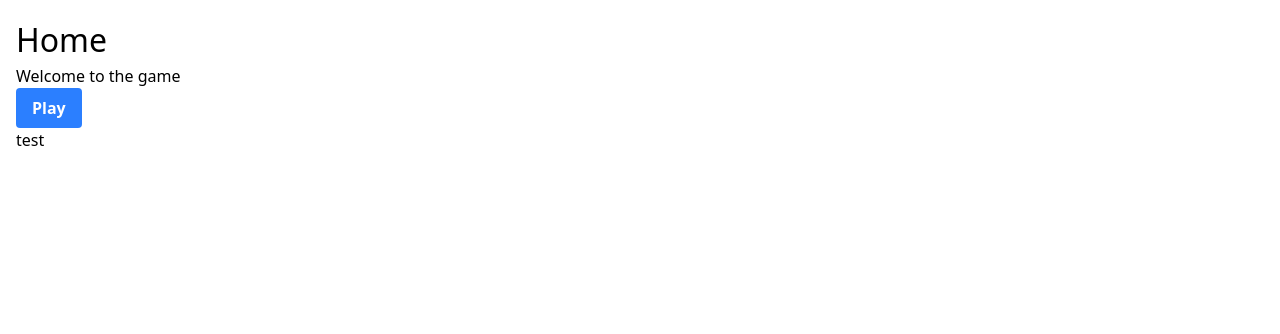
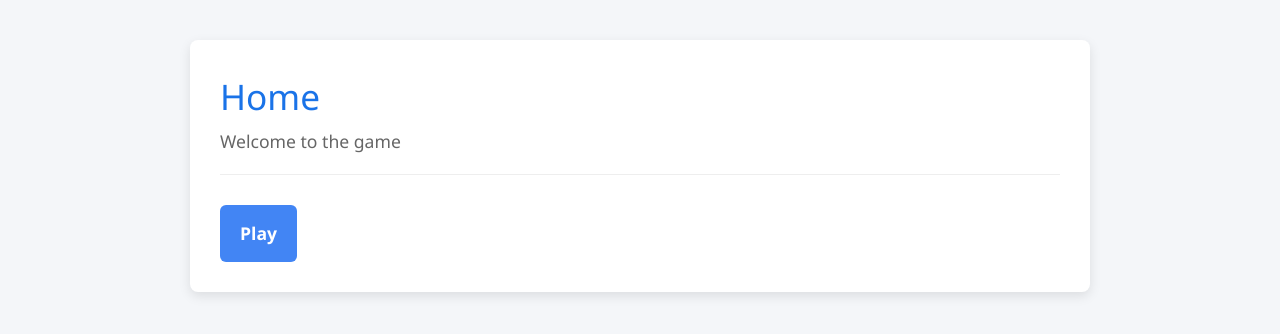
Before and after one commit to monkeymagix123/text-adventure-thing, a SvelteKit app: page / in a window 1280 px wide. Shown: the top 334 px of the page. Built offline with nearby package versions, Linux system fonts and the light colour scheme.

Commit message:
added ai styling

```diff
--- a/src/components/Button.svelte
+++ b/src/components/Button.svelte
@@ -5,3 +5,25 @@
 <script lang="ts">
     const prop = $props();
 </script>
+
+<style>
+    /* 🔘 Action Button Styling (Assuming Button.svelte handles some of this) */
+    /* This style applies to the custom Button component */
+    button {
+        padding: 15px 20px;
+        font-size: 1.1em;
+        font-weight: 600;
+        border: none;
+        border-radius: 6px;
+        cursor: pointer;
+        transition: background-color 0.2s, transform 0.1s;
+        background-color: #4285f4; /* Google Blue */
+        color: white;
+    }
+
+    button:hover {
+        background-color: #3367d6; /* Darker blue on hover */
+        transform: translateY(-2px);
+        box-shadow: 0 2px 4px rgba(0, 0, 0, 0.15);
+    }
+</style>
--- a/src/components/Game.svelte
+++ b/src/components/Game.svelte
@@ -1,37 +1,112 @@
-<script>
-	import { getState } from "$lib/pos.svelte";
-	import Button from "../components/Button.svelte";
+<script lang="ts">
+    import { getState } from "$lib/pos.svelte";
+	import { type Action } from "$lib/state";
+    import Button from "../components/Button.svelte"; // Assuming this is a custom button component
 
+    // Use $state for reactive state management in modern Svelte
     const state = $derived(getState());
+
+    // Function to handle option click for cleaner template
+    const handleOptionClick = (option: Action) => {
+        console.log(option);
+        state.doOption(option);
+    };
 </script>
 
 <main>
-    <h1> {state.title} </h1>
+    <section class="content-header">
+        <h1 class="title"> {state.title} </h1>
+        <p class="description"> {state.description} </p>
+    </section>
 
-    <p> {state.description} </p>
+    <hr class="separator" />
 
-    {#each state.options as option}
-        <Button onclick={ () => { console.log(option); state.doOption(option); } }> {option.action} </Button>
-    {/each}
+    <section class="actions-container">
+        {#each state.options as option}
+            <Button
+                class="action-button"
+                onclick={ () => handleOptionClick(option) }
+            >
+                {option.action}
+            </Button>
+        {/each}
 
-    <button> test </button>
-
-    <!-- <style>
-        h1 {
-            color: #ff3e00;
-            text-transform: uppercase;
-            font-size: 4em;
-            font-weight: 100;
-        }
-    </style> -->
+        <!-- <button class="utility-button"> Test Functionality </button> -->
+    </section>
 </main>
 
 <style>
-    :global(h1) {
-        /* color: #ff3e00; */
-        /* text-transform: uppercase; */
-        /* font-size: 4em; */
-        font-size: 2em;
-        font-weight: 100;
+    /* 🎨 Global Styling for better base */
+    :global(body) {
+        font-family: 'Segoe UI', Roboto, Helvetica, Arial, sans-serif;
+        background-color: #f4f6f9; /* Light, neutral background */
+        color: #333;
+        margin: 0;
+        padding: 0;
+        min-height: 100vh;
+    }
+
+    /* 🏠 Main Layout */
+    main {
+        max-width: 900px; /* Constrain width for readability on large screens */
+        margin: 40px auto; /* Center the content */
+        padding: 30px;
+        background-color: #fff;
+        border-radius: 8px; /* Soft rounded corners */
+        box-shadow: 0 4px 12px rgba(0, 0, 0, 0.1); /* Subtle shadow for depth */
+    }
+
+    /* 🏷️ Header Section */
+    .content-header {
+        margin-bottom: 20px;
+    }
+
+    .title {
+        font-size: 2.2em; /* Slightly larger, but not overwhelming */
+        font-weight: 300; /* Light weight for a modern look */
+        color: #1a73e8; /* A primary blue color */
+        margin-top: 0;
+        margin-bottom: 5px;
+    }
+
+    .description {
+        font-size: 1.1em;
+        color: #666; /* Subdued color for descriptive text */
+        line-height: 1.5;
+        margin-bottom: 0;
+    }
+
+    /* 📏 Separator */
+    .separator {
+        border: none;
+        border-top: 1px solid #eee;
+        margin: 20px 0;
+    }
+
+    /* ⚙️ Actions Container (Buttons) */
+    .actions-container {
+        display: grid;
+        /* Create a responsive grid: 2 columns on small screens, 3 on larger */
+        grid-template-columns: repeat(auto-fit, minmax(200px, 1fr));
+        gap: 15px; /* Spacing between grid items */
+        padding-top: 10px;
+    }
+
+    /* 🛠️ Utility Button (e.g., the 'test' button) */
+    .utility-button {
+        /* Style it differently to show it has a different function */
+        grid-column: 1 / -1; /* Make it span the full width */
+        background-color: #ccc;
+        color: #333;
+        padding: 10px;
+        border: none;
+        border-radius: 6px;
+        font-size: 1em;
+        cursor: pointer;
+        transition: background-color 0.2s;
+    }
+
+    .utility-button:hover {
+        background-color: #999;
     }
 </style>
```
